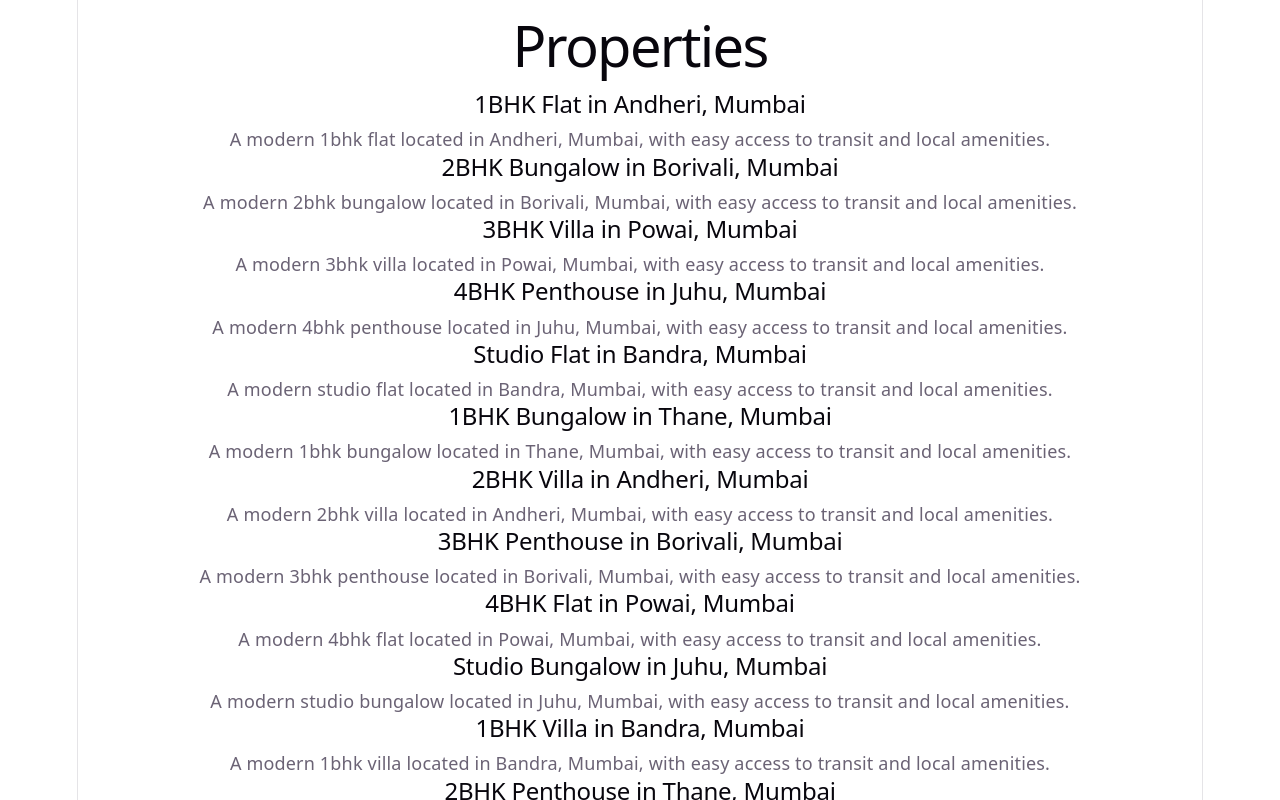
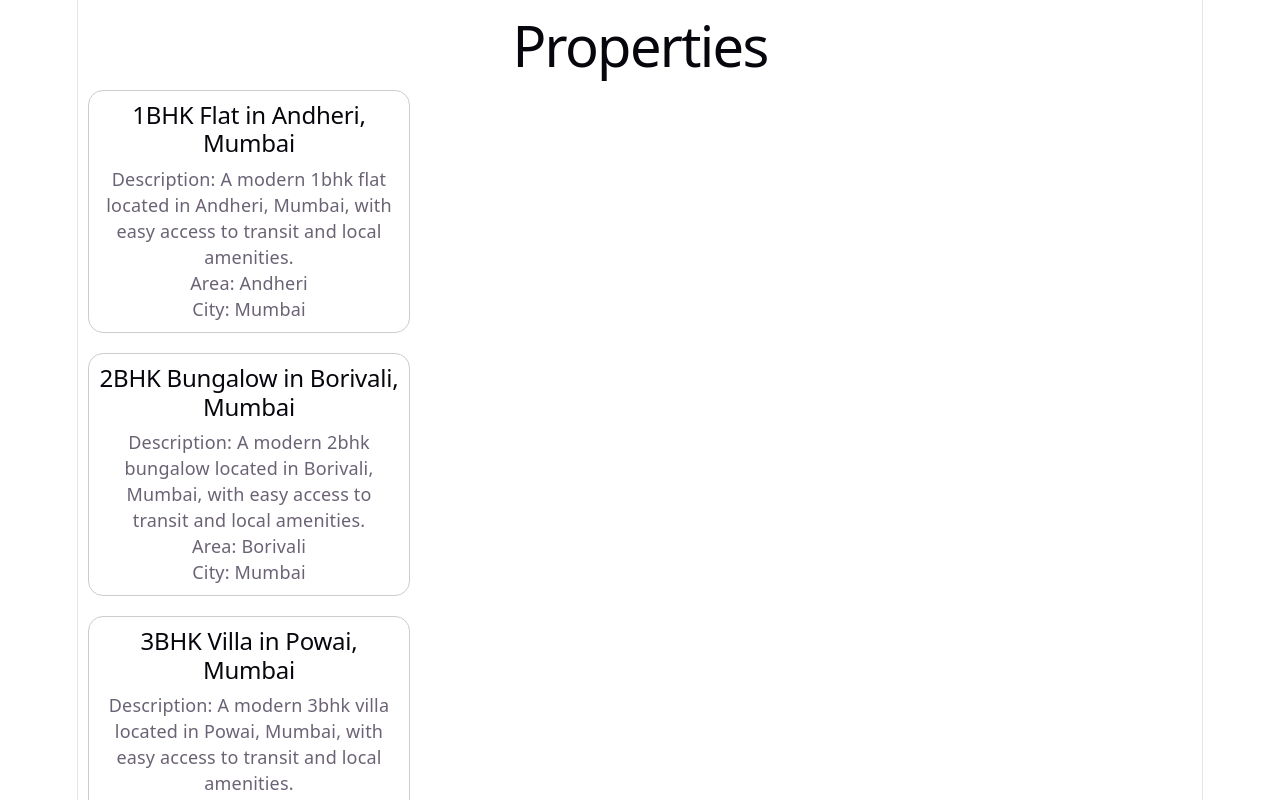
Before and after one commit to sakshi07bhosale/Easy-rent-react-app, a React (Vite) app: page /properties in a window 1280 px wide. Shown: the top 800 px of the page. Built offline with nearby package versions, Linux system fonts and the light colour scheme.

Commit message:
Property card design are done

```diff
--- a/src/components/PropertyCard/PropertyCard.css
+++ b/src/components/PropertyCard/PropertyCard.css
@@ -0,0 +1,7 @@
+.property-card{
+    border: 1px solid #ccc;
+    margin: 20px 10px;
+    padding: 10px;
+    border-radius: 15px;
+    width: 300px;
+}
--- a/src/components/PropertyCard/PropertyCard.jsx
+++ b/src/components/PropertyCard/PropertyCard.jsx
@@ -1,11 +1,11 @@
-import "./PropertyCard";
-function PropertyCard(id,title,description,city,area,propertyType,size,amenities,photos,rating,reviews,owner,nearby){
+import "./PropertyCard.css";
+function PropertyCard({ title, description, city, area }){
     return (
         <div className="property-card">
             <h2>{title}</h2>
-            <p>Type: {propertyType}</p>
-            <p>Size: {size} sq ft</p>
-            <p>City:{city}</p>
+            <p>Description: {description}</p>
+            <p>Area: {area} </p>
+            <p>City: {city}</p>
         </div>
     );
 }
--- a/src/views/Properties/Properties.jsx
+++ b/src/views/Properties/Properties.jsx
@@ -1,3 +1,4 @@
+import PropertyCard from "./../../components/PropertyCard/PropertyCard";
 import { PROPERTIES } from "./../data";
 import "./Properties";
 
@@ -6,11 +7,15 @@ function Properties() {
         <div>
             <h1>Properties</h1>
             {PROPERTIES.map((propertyObj) => {
+                const { id, title, description, city, area } = propertyObj;
                 return (
-                    <div className="property" key={propertyObj.id}>
-                        <h2>{propertyObj.title}</h2>
-                        <p>{propertyObj.description}</p>
-                    </div>
+                    <PropertyCard
+                        key={id}
+                        title={title}
+                        description={description}
+                        city={city}
+                        area={area}
+                    />
                 );
             })}
         </div>
```
